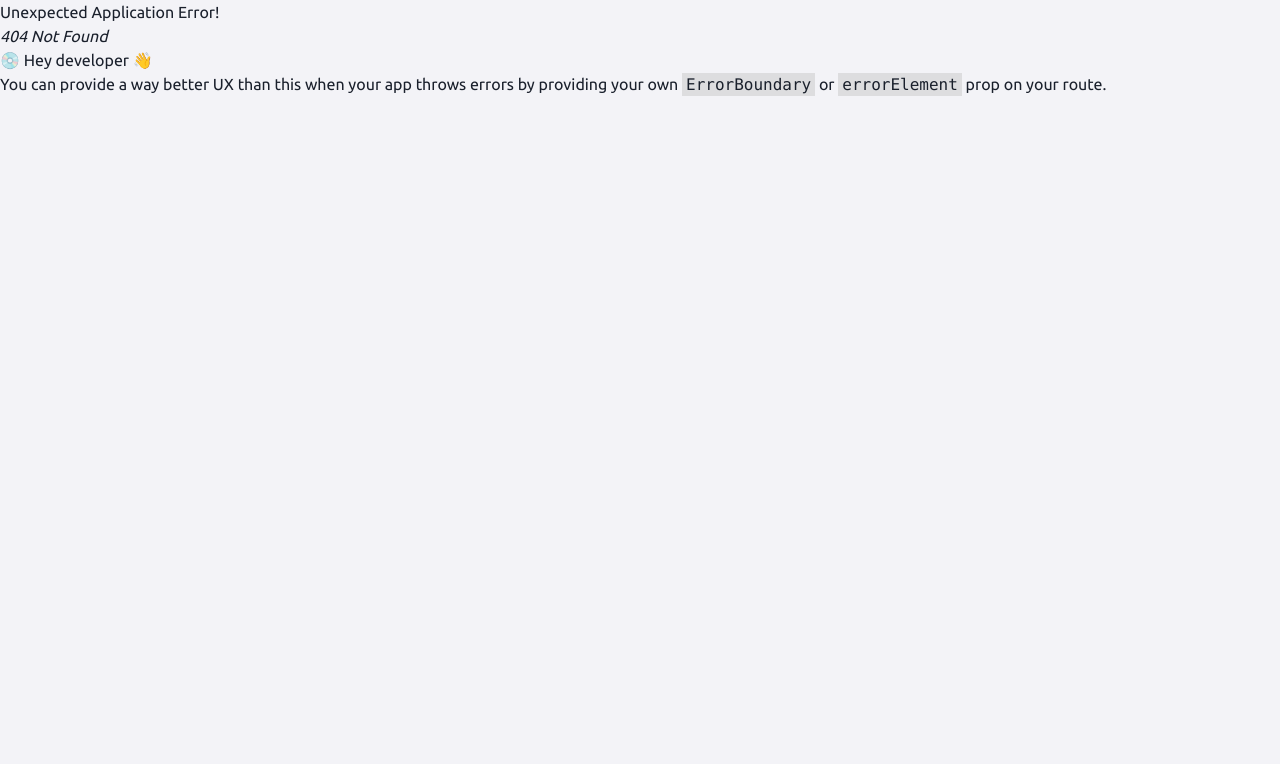
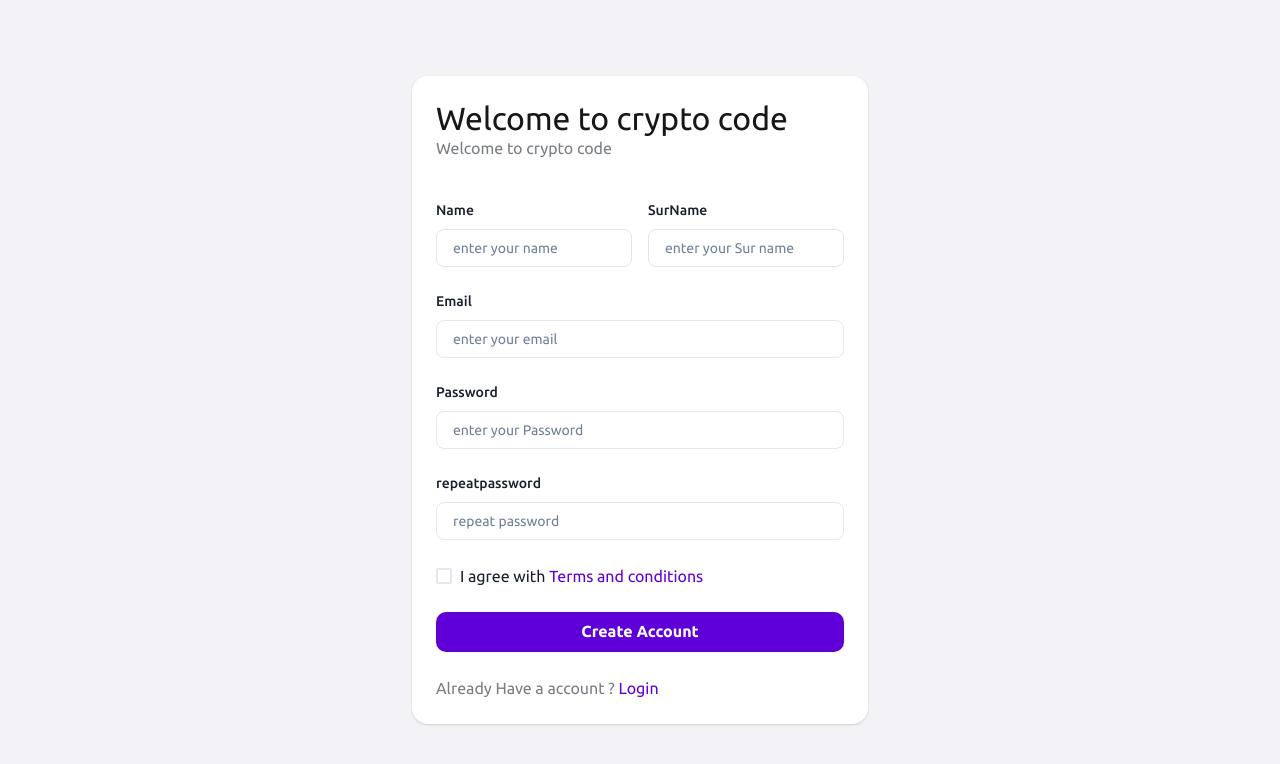
Before and after one commit to mohammadAli82/react-crypto-dashboard, a React (Vite) app: page /signup in a window 1280 px wide. Before the commit this address had no page. Shown: the top 764 px of the page. Built offline with nearby package versions, Linux system fonts and the light colour scheme.

Commit message:
add commit

```diff
--- a/package.json
+++ b/package.json
@@ -6,15 +6,16 @@
   "scripts": {
     "dev": "vite",
     "build": "vite build",
-    "start":"vite",
+    "start": "vite",
     "lint": "eslint src --ext js,jsx --report-unused-disable-directives --max-warnings 0",
     "preview": "vite preview"
   },
   "dependencies": {
-    "@chakra-ui/react": "^2.7.0",
+    "@chakra-ui/react": "^2.8.2",
     "@emotion/react": "^11.11.1",
     "@emotion/styled": "^11.11.0",
     "@fontsource/ubuntu": "^5.0.3",
+    "formik": "^2.4.6",
     "framer-motion": "^10.12.16",
     "react": "^18.2.0",
     "react-dom": "^18.2.0",
--- a/src/App.jsx
+++ b/src/App.jsx
@@ -3,6 +3,7 @@ import { createBrowserRouter, RouterProvider } from "react-router-dom";
 
 import Support from "./pages/Support/Support";
 import TransactionPage from "./pages/Transaction/Transaction";
+import Signup from "./pages/Auth/Sign/Signup/Signup";
 const router=createBrowserRouter([
   {
     path: "/",
@@ -16,6 +17,10 @@ const router=createBrowserRouter([
     path: "/support",
     element: <Support />,
   },
+  {
+    path: "/signup",
+    element: <Signup />,
+  }
 ]);
 
 function App() {
--- /dev/null
+++ b/src/pages/Auth/Sign/Signup/Signup.jsx
@@ -0,0 +1,137 @@
+import React from "react";
+import {
+  Card,
+  Center,
+  Container,
+  Stack,
+  Text,
+  FormControl,
+  FormLabel,
+  Input,
+  Flex,
+  Checkbox,
+  Button,
+} from "@chakra-ui/react";
+import { Link } from "react-router-dom";
+import { Formik, Form, Field } from "formik";
+
+function Signup() {
+  return (
+    <Container>
+      <Center minH="100vh">
+        <Card Card p="6" borderRadius="1rem" w="456px">
+          <Text textStyle="h1">Welcome to crypto code </Text>
+          <Text textStyle="p" color="black.60">
+            Welcome to crypto code{" "}
+          </Text>
+          <Formik
+            initialValues={{
+              name: "",
+              surname: "",
+              email: "",
+              password: "",
+              repeatpassword: "",
+            }}
+            onSubmit={(values) => {
+              console.log(values);
+            }}
+          >
+            {() => (
+              <Form>
+                <Stack mt="10" spacing={6}>
+                  <Flex gap="4">
+                    <Field name="name">
+                      {({ field, meta }) => (
+                        <FormControl isInvalid={!!(meta.error && meta.touched)}>
+                          <FormLabel htmlFor="name">Name</FormLabel>
+                          <Input
+                            {...field}
+                            name="name"
+                            placeholder="enter your name"
+                          />
+                        </FormControl>
+                      )}
+                    </Field>
+                    <FormControl>
+                    <Field name="surname">
+                      {({ field, meta }) => (
+                        <FormControl isInvalid={!!(meta.error && meta.touched)}>
+                          <FormLabel htmlFor="surname">SurName</FormLabel>
+                          <Input
+                            {...field}
+                            name="surname"
+                            placeholder="enter your Sur name"
+                          />
+                        </FormControl>
+                      )}
+                    </Field>
+                    </FormControl>
+                  </Flex>
+                  <FormControl>
+                  <Field name="email">
+                      {({ field, meta }) => (
+                        <FormControl isInvalid={!!(meta.error && meta.touched)}>
+                          <FormLabel htmlFor="email">Email</FormLabel>
+                          <Input
+                            {...field}
+                            name="email"
+                            placeholder="enter your email"
+                          />
+                        </FormControl>
+                      )}
+                    </Field>
+                  </FormControl>
+                  <FormControl>
+                  <Field name="password">
+                      {({ field, meta }) => (
+                        <FormControl isInvalid={!!(meta.error && meta.touched)}>
+                          <FormLabel htmlFor="password">Password</FormLabel>
+                          <Input
+                            {...field}
+                            name="password"
+                            type="password"
+                            placeholder="enter your Password"
+                          />
+                        </FormControl>
+                      )}
+                    </Field>
+                  </FormControl>
+                  <FormControl>
+                  <Field name="repeatpassword">
+                      {({ field, meta }) => (
+                        <FormControl isInvalid={!!(meta.error && meta.touched)}>
+                          <FormLabel htmlFor="repeatpassword">repeatpassword</FormLabel>
+                          <Input
+                            {...field}
+                            name="repeatpassword"
+                            placeholder="repeat password"
+                            type="password"
+                          />
+                        </FormControl>
+                      )}
+                    </Field>
+                  </FormControl>
+                  <Checkbox>
+                    I agree with{" "}
+                    <Text as="span" color="p.purple">
+                      Terms and conditions
+                    </Text>
+                  </Checkbox>
+                  <Button type="submit">Create Account</Button>
+                  <Text textStyle="p" color="black.60">
+                    Already Have a account ? <Link to="/signin"></Link>
+                    <Text as="span" color="p.purple">
+                      Login
+                    </Text>
+                  </Text>
+                </Stack>
+              </Form>
+            )}
+          </Formik>
+        </Card>
+      </Center>
+    </Container>
+  );
+}
+
+export default Signup;
```
Also changed, not shown: 1 other file (tests, documents, lock files or other folders).
